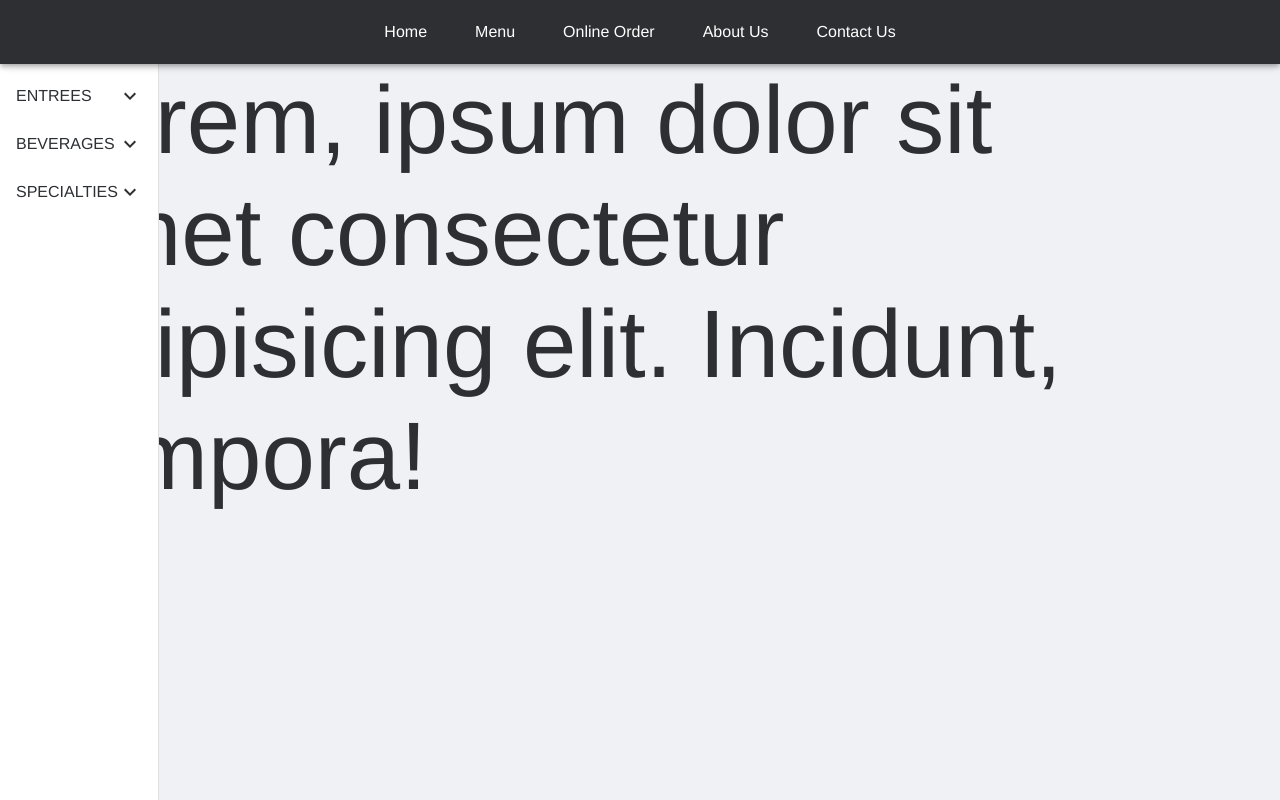
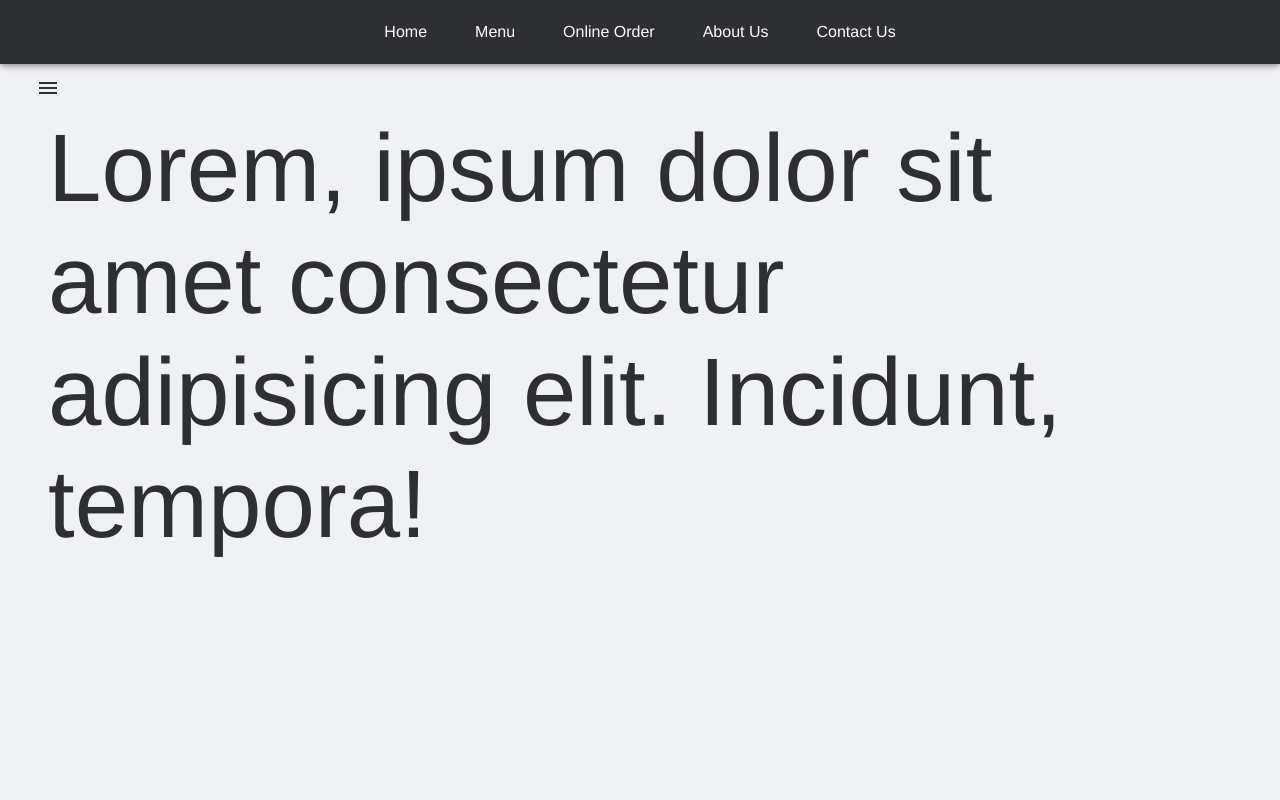
Before and after one commit to Explosivespectra/TypeBlog, a React (Create React App) app: page /menu in a window 1280 px wide. Built offline with nearby package versions, Linux system fonts and the light colour scheme.

Commit message:
Fixed drawer?

```diff
--- a/src/components/pageComponents/MenuPage.tsx
+++ b/src/components/pageComponents/MenuPage.tsx
@@ -48,7 +48,7 @@ const CategoryDrawer: React.FC<ContentProps> = ({ products, categories }) => {
   const [openDrawer, setDrawer] = useState<boolean>(false);
 
   return (<nav>
-    <Hidden mdUp>
+    <Hidden xlUp>
       <Drawer
         open={openDrawer}
         variant="temporary"
@@ -57,16 +57,16 @@ const CategoryDrawer: React.FC<ContentProps> = ({ products, categories }) => {
         <DrawerContent products={products} categories={categories} />
       </Drawer>
     </Hidden>
-    <Hidden mdUp>
+    <Hidden xlUp>
       <Tooltip title="Menu Navigation">
         <IconButton onClick={() => { setDrawer(true) }}>
           <MenuIcon color="primary" />
         </IconButton>
       </Tooltip>
     </Hidden>
-    <Hidden smDown>
+    <Hidden lgDown>
       <Drawer
-        variant="permanent">
+        variant="persistent">
         <Toolbar />
         <DrawerContent products={products} categories={categories} />
       </Drawer>
```
